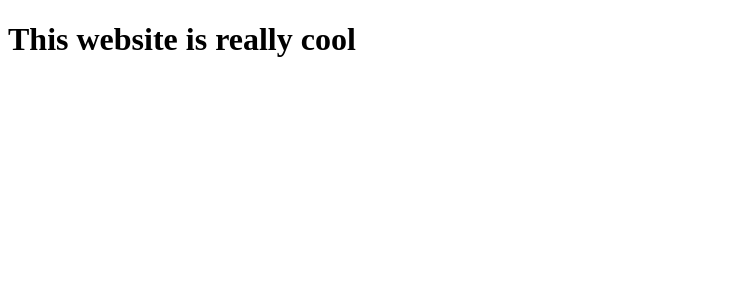
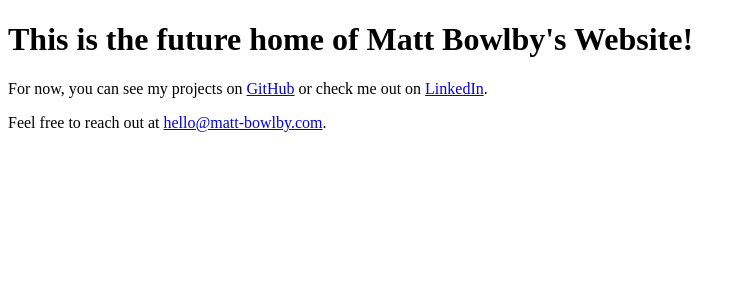
Before and after one commit to matt-bowlby/matt-bowlby-website, a Svelte app: page / in a window 1280 px wide. Shown: the top 300 px of the page, without its empty margins (0-746 px from the left). Built offline with nearby package versions, Linux system fonts and the light colour scheme.

Commit message:
Add basic placeholder text to main website page

```diff
--- a/src/App.svelte
+++ b/src/App.svelte
@@ -2,7 +2,21 @@
 </script>
 
 <main>
-	<h1>This website is really cool</h1>
+    <h1>This is the future home of Matt Bowlby's Website!</h1>
+    <p>
+        For now, you can see my projects on <a
+            href="https://github.com/matt-bowlby"
+            target="_blank"
+            rel="noopener noreferrer">GitHub</a
+        >
+        or check me out on
+        <a href="https://linkedin.com/in/matt-bowlby" target="_blank" rel="noopener noreferrer"
+            >LinkedIn</a
+        >.
+    </p>
+    <p>
+        Feel free to reach out at <a href="mailto:hello@matt-bowlby.com">hello@matt-bowlby.com</a>.
+    </p>
 </main>
 
 <style>
```
